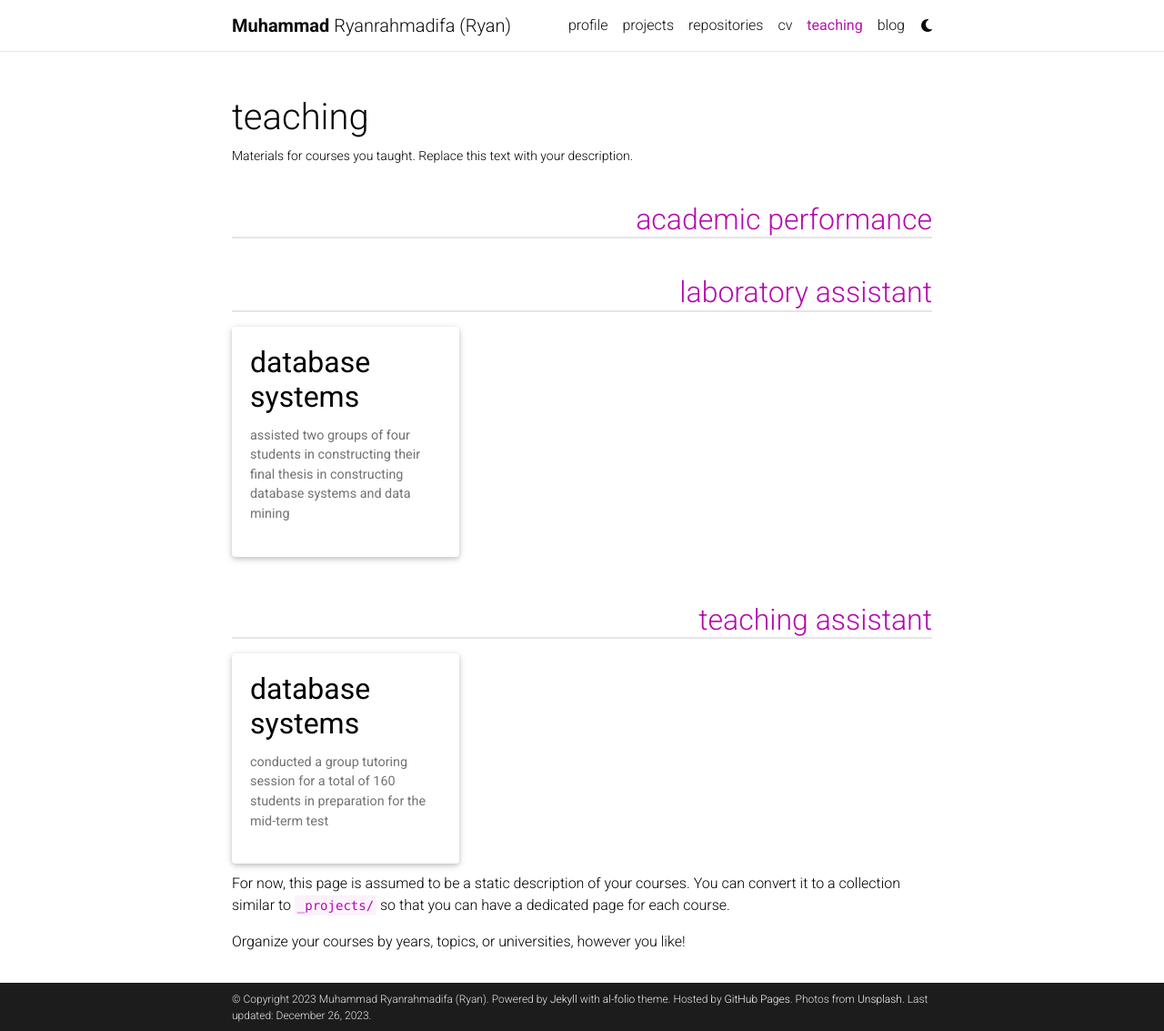
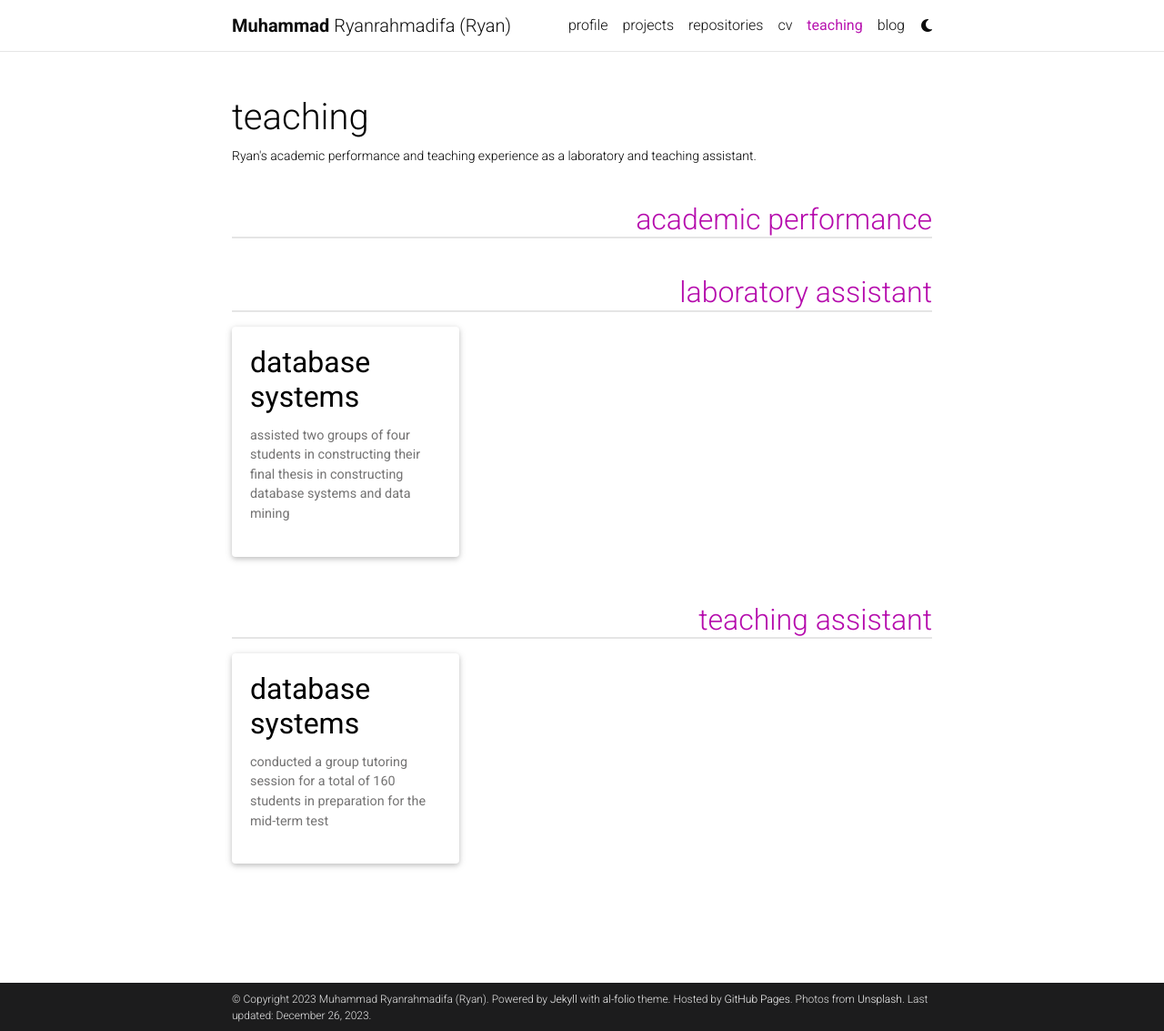
Before and after one commit to ryanrahmadifa/ryanrahmadifa.github.io, a Jekyll site: the page built from _pages/teaching.md, in a window 1280 px wide and 1133 px high. Shown: the whole window at 91% size. Built offline with Jekyll 4.4.1, drawn with Linux system fonts in a browser that asks for light colours; comment, search, counter and statistics services are not loaded; a style sheet for code colours, icons or effects is not loaded.

Commit message:
Update teaching.md

```diff
--- a/_pages/teaching.md
+++ b/_pages/teaching.md
@@ -2,7 +2,7 @@
 layout: page
 permalink: /teaching/
 title: teaching
-description: Materials for courses you taught. Replace this text with your description.
+description: Ryan's academic performance and teaching experience as a laboratory and teaching assistant.
 nav: true
 nav_order: 5
 display_categories: [academic performance, laboratory assistant, teaching assistant]
@@ -56,7 +56,3 @@
   {%- endif -%}
 {%- endif -%}
 </div>
-
-For now, this page is assumed to be a static description of your courses. You can convert it to a collection similar to `_projects/` so that you can have a dedicated page for each course.
-
-Organize your courses by years, topics, or universities, however you like!
```
